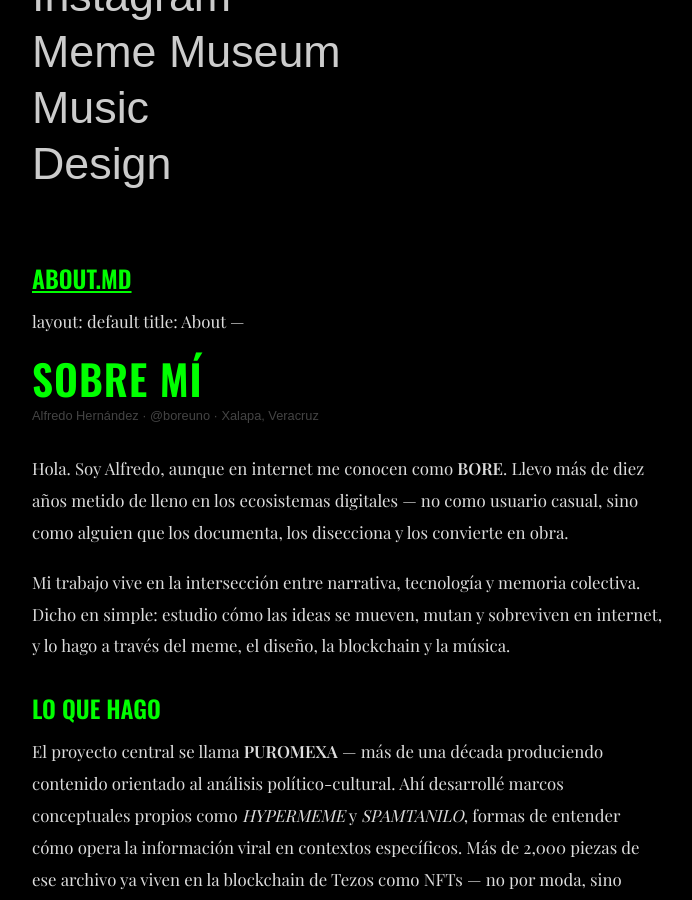
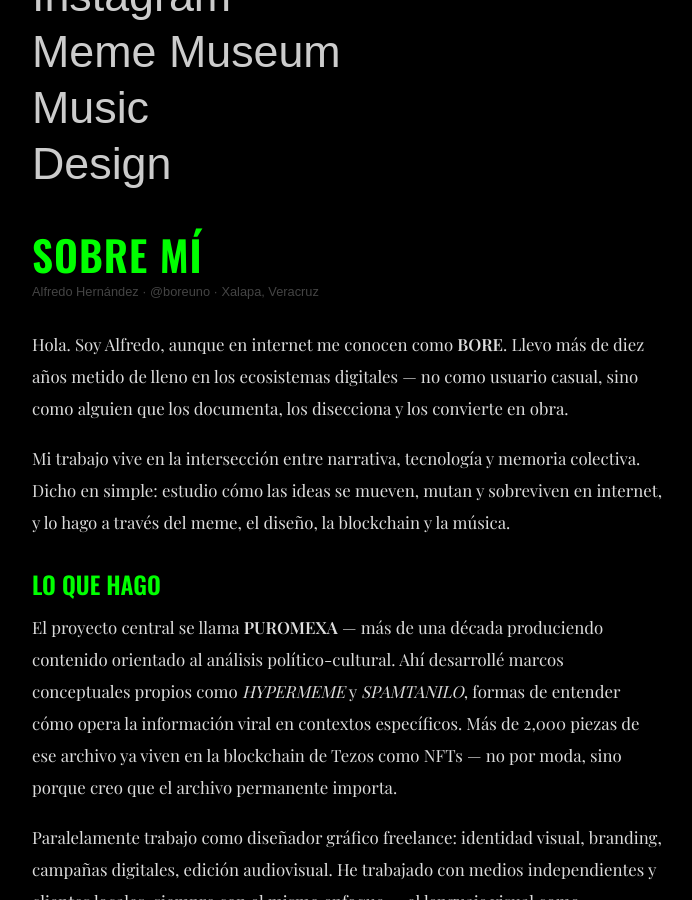
Before and after one commit to alfredismo/bore.lol, a Jekyll site: the page built from about.md, in a window 1280 px wide and 900 px high, scrolled down 574 px. Shown: the whole window, without its empty margins (292-984 px from the left). Built offline with Jekyll 4.4.1, drawn with Linux system fonts in a browser that asks for light colours; some web fonts are replaced; our own code applies the rules of GitHub Pages for plain Markdown files.

Commit message:
Update about.md

```diff
--- a/about.md
+++ b/about.md
@@ -1,9 +1,3 @@
-[about.md](https://github.com/user-attachments/files/26875743/about.md)
----
-layout: default
-title: About
----
-
 <article>
 
 <h1>Sobre mí</h1>
```
